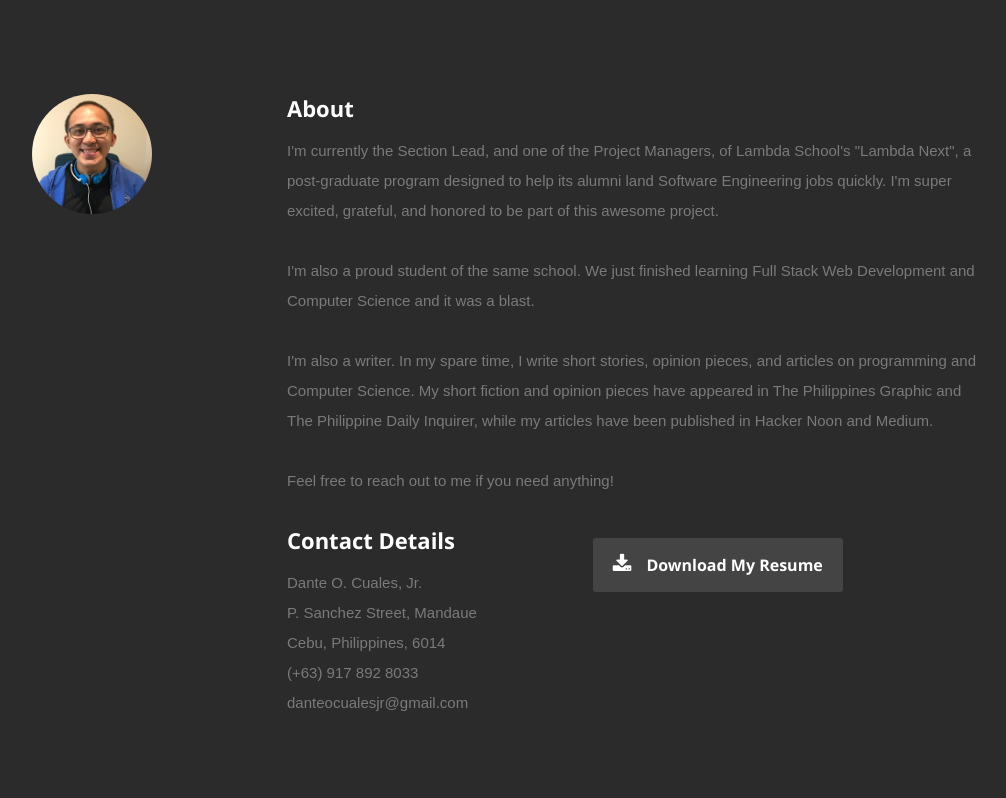
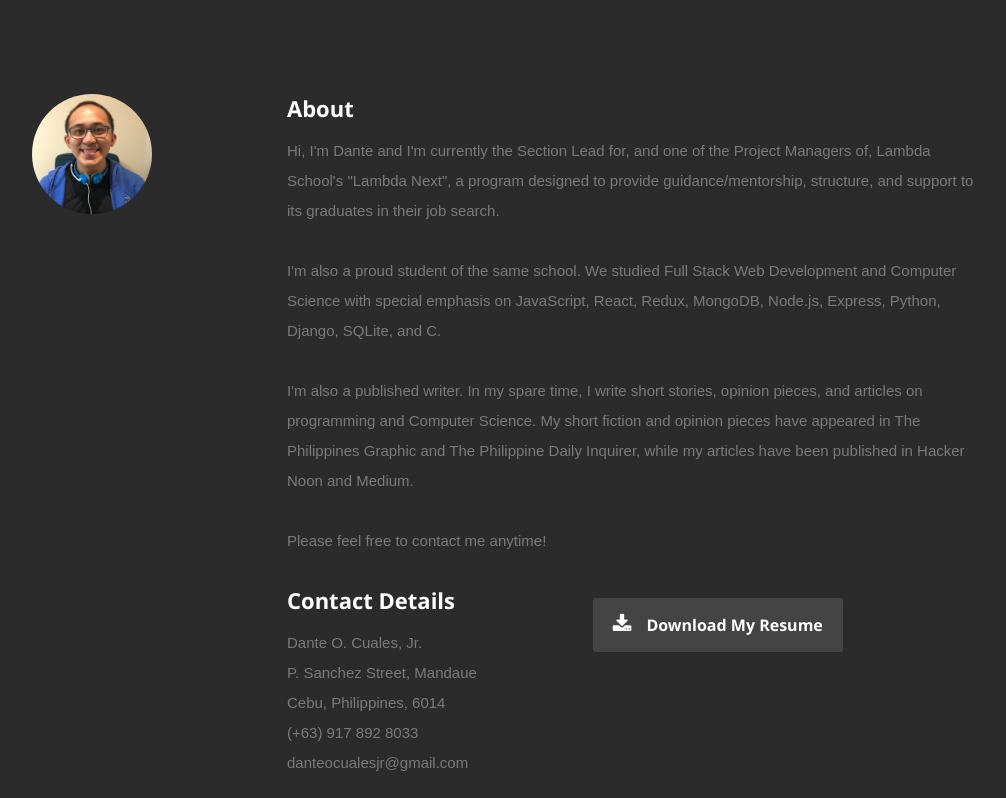
Before and after one commit to danteocualesjr/Portfolio-Site, a React (Create React App) app: page / in a window 1280 px wide. Shown: the part 802-1600 px from the top of the page, without its empty margins (118-1124 px from the left). Built offline with nearby package versions, Linux system fonts and the light colour scheme.

Commit message:
Configured Header and About components.

```diff
--- a/src/Components/About/about.js
+++ b/src/Components/About/about.js
@@ -10,10 +10,10 @@ class About extends Component {
                 </div>
                 <div className="nine columns main-col">
                     <h2>About</h2>
-                    <p>I'm currently the Section Lead, and one of the Project Managers, of Lambda School's "Lambda Next", a post-graduate program designed to help its alumni land Software Engineering jobs quickly. I'm super excited, grateful, and honored to be part of this awesome project.</p>
-                    <p>I'm also a proud student of the same school. We just finished learning Full Stack Web Development and Computer Science and it was a blast.</p>
-                    <p>I'm also a writer. In my spare time, I write short stories, opinion pieces, and articles on programming and Computer Science. My short fiction and opinion pieces have appeared in The Philippines Graphic and The Philippine Daily Inquirer, while my articles have been published in Hacker Noon and Medium.</p>
-                    <p>Feel free to reach out to me if you need anything!</p>
+                    <p>Hi, I'm Dante and I'm currently the Section Lead for, and one of the Project Managers of, Lambda School's "Lambda Next", a program designed to provide guidance/mentorship, structure, and support to its graduates in their job search.</p>
+                    <p>I'm also a proud student of the same school. We studied Full Stack Web Development and Computer Science with special emphasis on JavaScript, React, Redux, MongoDB, Node.js, Express, Python, Django, SQLite, and C.</p>
+                    <p>I'm also a published writer. In my spare time, I write short stories, opinion pieces, and articles on programming and Computer Science. My short fiction and opinion pieces have appeared in The Philippines Graphic and The Philippine Daily Inquirer, while my articles have been published in Hacker Noon and Medium.</p>
+                    <p>Please feel free to contact me anytime!</p>
                     <div className="row">
                     <div className="columns contact-details">
                         <h2>Contact Details</h2>
--- a/src/Components/Header/header.js
+++ b/src/Components/Header/header.js
@@ -15,8 +15,7 @@ class Header extends Component {
                 <li><a className="smoothscroll" href="#about">About</a></li>
                 <li><a className="smoothscroll" href="#resume">Resume</a></li>
                 <li><a className="smoothscroll" href="#portfolio">Portfolio</a></li>
-                <li><a className="smoothscroll" href="#testimonials">Blog</a></li>
-                <li><a className="smoothscroll" href="#recommendations">Recommendations</a></li>
+                <li><a className="smoothscroll" href="#blog">Blog</a></li>
                 <li><a className="smoothscroll" href="#contact">Contact</a></li>
                 </ul> {/* end #nav */}
             </nav> {/* end #nav-wrap */}
```
